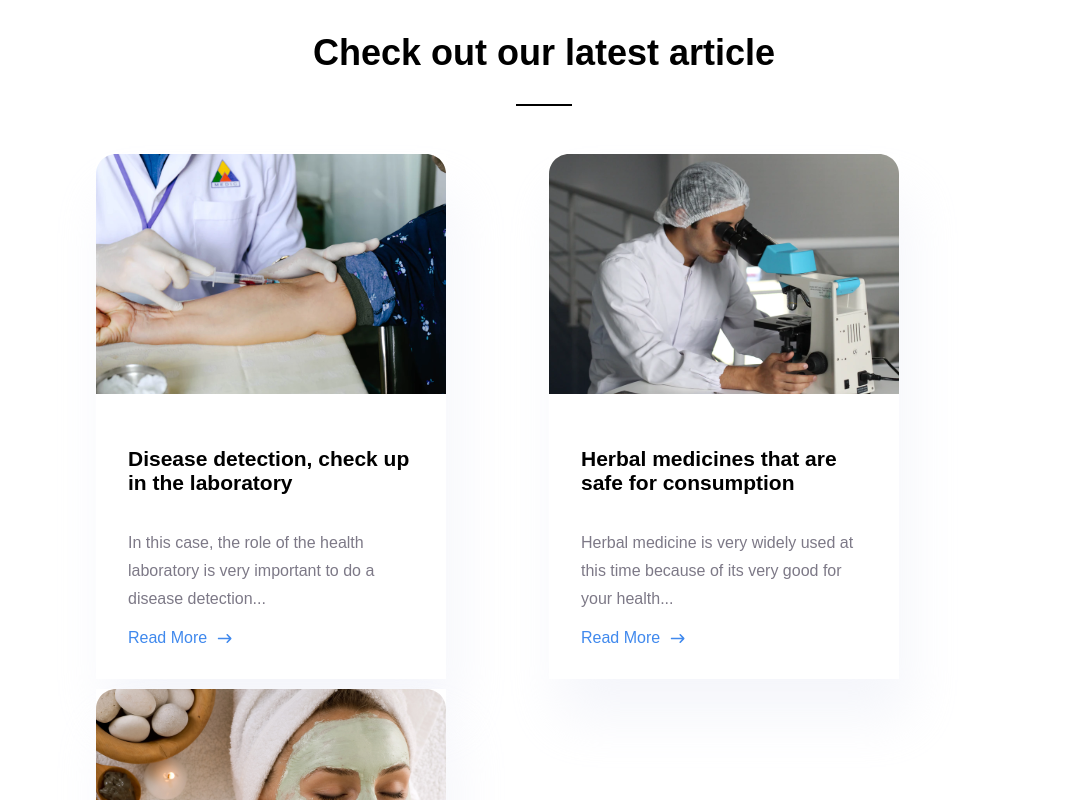
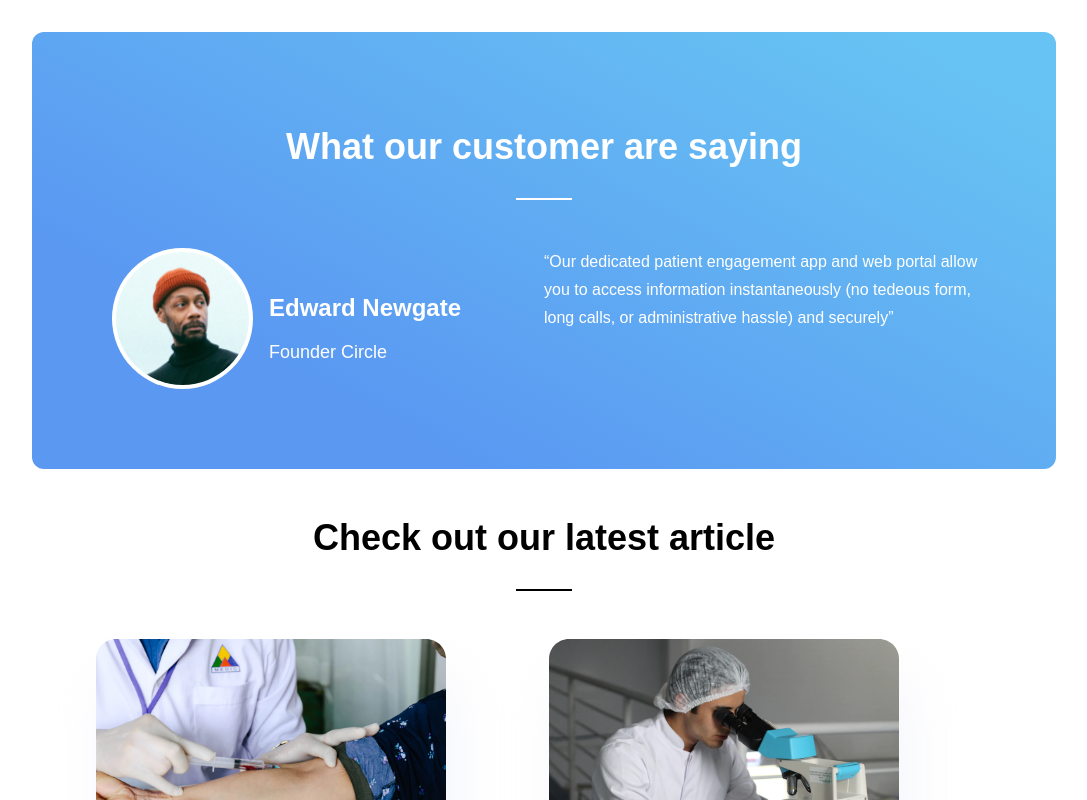
Before and after one commit to Szelma139/TS-ecommerce, a React (Create React App) app: page / in a window 1280 px wide. Shown: the top 800 px of the page, without its empty margins (96-1183 px from the left). Built offline with nearby package versions, Linux system fonts and the light colour scheme.

Commit message:
typescript

```diff
--- a/src/App.tsx
+++ b/src/App.tsx
@@ -13,6 +13,7 @@ const GlobalStyles = createGlobalStyle`
 *{
   box-sizing: border-box;
   font-family: 'Mulish', sans-serif;
+
 }
 `;
 
--- a/src/SmallComponents/HeadingText.tsx
+++ b/src/SmallComponents/HeadingText.tsx
@@ -12,30 +12,43 @@ interface IvariantOptions {
   big: IKey;
 }
 
+interface IColors {
+  black: IKey;
+  white: IKey;
+
+}
+
 interface Props {
   children?: React.ReactNode | string;
   size?: keyof IvariantOptions;
   className?:string;
+  color?: keyof IColors;
 }
 
 interface IStyledHeading {
   size?: keyof IvariantOptions;
   variantOptions?: IvariantOptions;
+  color?:keyof IColors;
+  colors?:IColors;
 }
 
 const Heading = styled.h2<IStyledHeading>`
-color: ${(props) => props.theme.colors.black};
 
-${({ size,variantOptions }) =>
+
+${({ size,variantOptions, colors, color }) =>
 size &&
 variantOptions &&
 variantOptions[size] &&
+color &&
+colors &&
+colors[color] &&
 css`
 font-size: ${variantOptions[size].fontSize};
+color: ${colors[color].color};
 `}
 `;
 
-export const HeadingText = ({ className="",children = "test", size = "medium" }: Props) => {
+export const HeadingText = ({ className="",children = "test", size = "medium", color="black" }: Props) => {
   const theme = useTheme();
 
   const variantOptions: IvariantOptions = {
@@ -53,9 +66,19 @@ export const HeadingText = ({ className="",children = "test", size = "medium" }:
     },
   };
 
+  const colors:IColors = {
+    black:{
+        color: theme?.colors.black || "black"
+    },
+    white: {
+        color: theme?.colors.white || "#fff"
+    }
+};
 
 
-  return <Heading className={className} variantOptions={variantOptions} size={size}>
+
+  return <Heading className={className} variantOptions={variantOptions} size={size}
+  color={color} colors={colors}>
 
       {children}</Heading>;
 };
--- a/src/SmallComponents/ParagraphText.tsx
+++ b/src/SmallComponents/ParagraphText.tsx
@@ -1,18 +1,58 @@
-import styled from "styled-components";
+import styled, {useTheme, css} from "styled-components";
+
+
+interface IKey {
+  [key:string]:string;
+}
 
 interface Props {
   children?: string;
   className?: string;
+  color?:keyof IColors;
 }
 
-const Paragraph = styled.p`
-color: ${(props) => props.theme.colors.gray};
+interface IColors {
+black:IKey;
+white: IKey;
+gray:IKey;
+}
+
+interface SProps {
+color?:keyof IColors;
+colors?: IColors;
+}
+
+const Paragraph = styled.p<SProps>`
+
 font-weight: 300;
 font-size: 16px;
 line-height: 28px;
+
+${({color, colors})=>
+color &&
+colors &&
+colors[color] &&
+css`
+color: ${colors[color].color};
+`}
 `;
 
 
-export const ParagraphText = ({ children, className = "" }: Props) => {
-  return <Paragraph className={className}>{children}</Paragraph>;
+export const ParagraphText = ({ children, className = "", color="gray" }: Props) => {
+  const theme = useTheme();
+
+  const colors:IColors = {
+    black:{
+        color: theme?.colors.black || "black"
+    },
+    white: {
+        color: theme?.colors.white || "#fff"
+    },
+    gray: {
+      color: theme?.colors.gray || "gray"
+  }
 };
+
+
+  return <Paragraph colors={colors} color={color} className={className}>{children}</Paragraph>;
+};
--- a/src/pages/LadningPage.tsx
+++ b/src/pages/LadningPage.tsx
@@ -1,10 +1,12 @@
 import React from 'react'
 import { CheckLatest } from '../sections/CheckLatest'
+import { CustomersSaying } from '../sections/CustomersSaying'
 import OurServices from '../sections/OurServices'
 
 export const LadningPage = () => {
     return (
         <div>
+            <CustomersSaying/>
             <CheckLatest/>
            <OurServices/>
         </div>
--- a/src/sections/CheckLatest.tsx
+++ b/src/sections/CheckLatest.tsx
@@ -19,9 +19,8 @@ const Wrapper = styled.div`
 const CardsGrid = styled.div`
   width: 100%;
   display: grid;
-  grid-template-columns: repeat(auto-fit, minmax(370px, 2fr));
-  margin-bottom: 3em;
-  margin-top: 3em;
+  grid-template-columns: repeat(auto-fit, minmax(325px, 2fr));
+  margin: 3em auto;
   grid-gap:10px;
 `;
 
--- /dev/null
+++ b/src/sections/CustomersSaying.tsx
@@ -0,0 +1,104 @@
+import React from 'react'
+import styled from 'styled-components';
+import { HeadingText } from '../SmallComponents/HeadingText';
+import { LineDecorator } from '../SmallComponents/LineDecorator';
+import { ParagraphText } from '../SmallComponents/ParagraphText';
+import DotsGrid from '../SVG/DotsGrid.svg';
+
+import EdwardProfile from '../SVG/EdwardProfile.svg';
+
+const Container = styled.div`
+background: ${props=>props.theme.gradient.blueGradient};
+padding:4em;
+border-radius: 12px;
+width: 80%;
+margin: 2em auto 3em auto;
+text-align: center;
+position:relative;
+@media(max-width:550px){
+   width: 90%;
+   margin: 2em auto 3em auto;
+}
+`;
+
+const ProfileImage = styled.img`
+padding:1em;
+`;
+
+
+const Grid = styled.div`
+width: 100%;
+text-align: left;
+margin-top: 2em;
+display:grid;
+grid-template-columns: repeat(2,1fr);
+
+@media(max-width:800px){
+    grid-template-columns: 1fr;
+    text-align:center;
+    margin: 2em auto 1em auto;
+}
+`;
+
+const Left = styled.div`
+color: ${props=>props.theme.colors.white};
+display:inline-flex;
+justify-content: center;
+align-items: center;
+
+& p{
+    display: block;
+    margin:0px;
+    font-size: 18px;
+
+}
+
+&h2{
+    font-size: 22px;
+    margin:0;
+    display: block;
+
+}
+
+`;
+
+
+const Text = styled.div`
+display: flex;
+width:100%;
+flex-direction: column;
+justify-content: space-between;
+
+`;
+
+const Right = styled.div`
+max-width:450px;
+@media(max-width:550px){
+    width: 100%;
+}
+`;
+
+export const CustomersSaying = () => {
+    return (
+      <Container>
+        <HeadingText color="white">What our customer are saying</HeadingText>
+        <LineDecorator color="white" />
+        <Grid>
+          <Left>
+            <ProfileImage src={EdwardProfile} alt="edward profile" />
+            <Text>
+              <h2>Edward Newgate</h2>
+              <p>Founder Circle</p>
+            </Text>
+          </Left>
+          <Right>
+            <ParagraphText color="white">
+              “Our dedicated patient engagement app and web portal allow you to
+              access information instantaneously (no tedeous form, long calls,
+              or administrative hassle) and securely”
+            </ParagraphText>
+          </Right>
+        </Grid>
+      </Container>
+    );
+}
--- a/src/sections/OurServices.tsx
+++ b/src/sections/OurServices.tsx
@@ -12,22 +12,34 @@ import TrackingCard from '../SVG/TrackingCard.svg';
 import styled from 'styled-components';
 import { ParagraphText } from '../SmallComponents/ParagraphText';
 import { Button } from '../SmallComponents/Button';
+import DotsGrid from '../SVG/DotsGrid.svg';
 
 
 const Wrapper = styled.div`
 text-align:center;
 width: 80%;
 margin: 2em auto;
+position: relative;
 
 `;
+
+const StyledGrid = styled.img`
+position:absolute;
+right: -5%;
+top:48%;
+z-index:-111;
+`
 
 const CardsGrid = styled.div`
 width: 100%;
 display: grid;
-grid-template-columns: repeat(auto-fill, minmax(320px, 1fr));
+grid-template-columns: repeat(auto-fill, minmax(240px, 1fr));
+grid-auto-rows: min-content;
 grid-gap: 25px;
-margin-bottom: 3em;
-margin-top: 2em;
+
+margin:2em auto 3em auto;
+
+
 `;
 
 const OurServices = () => {
@@ -74,6 +86,7 @@ const OurServices = () => {
         <Button variant="secondary">
             Learn more
         </Button>
+        <StyledGrid src={DotsGrid}/>
       </Wrapper>
     );
 }
```
